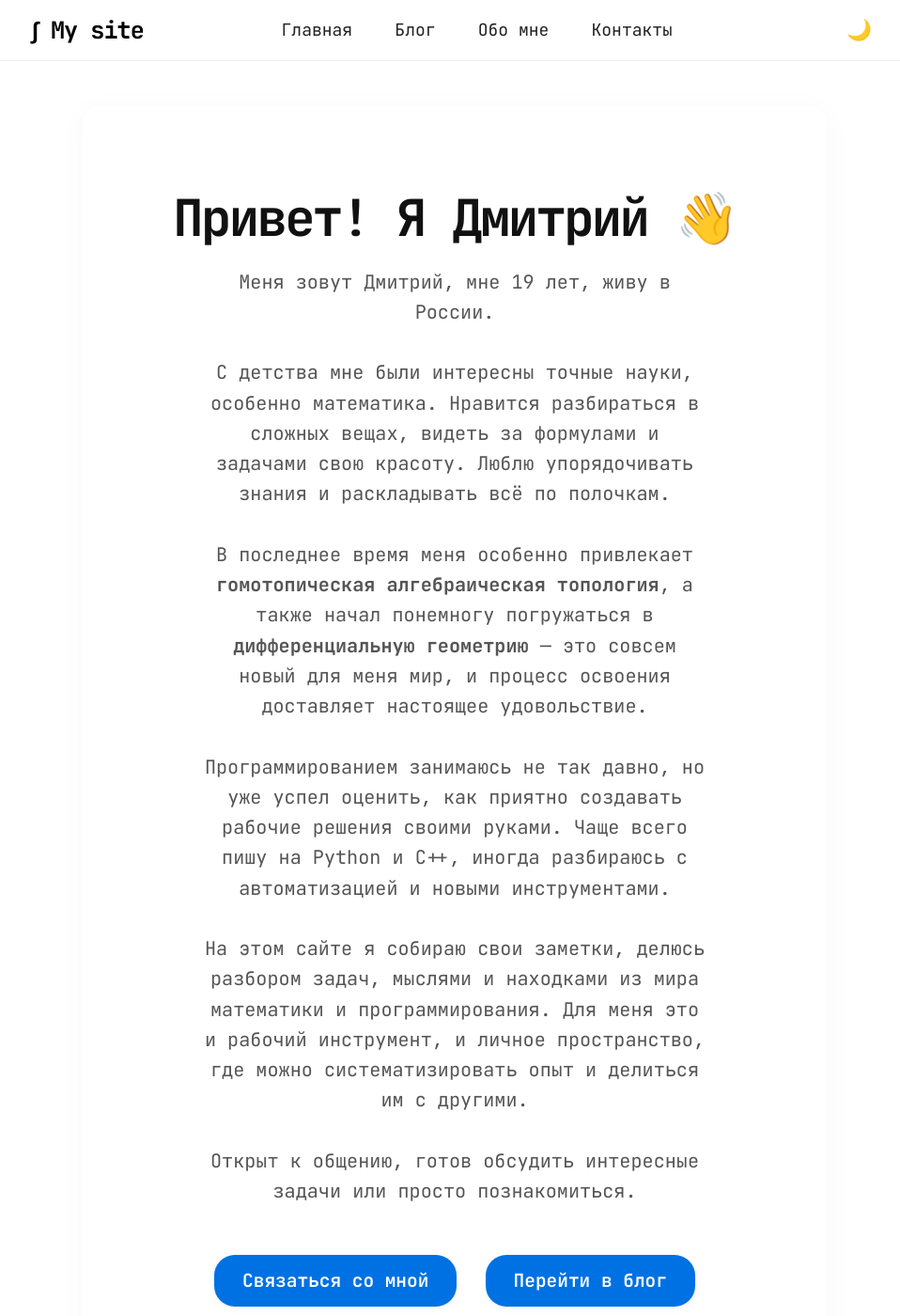
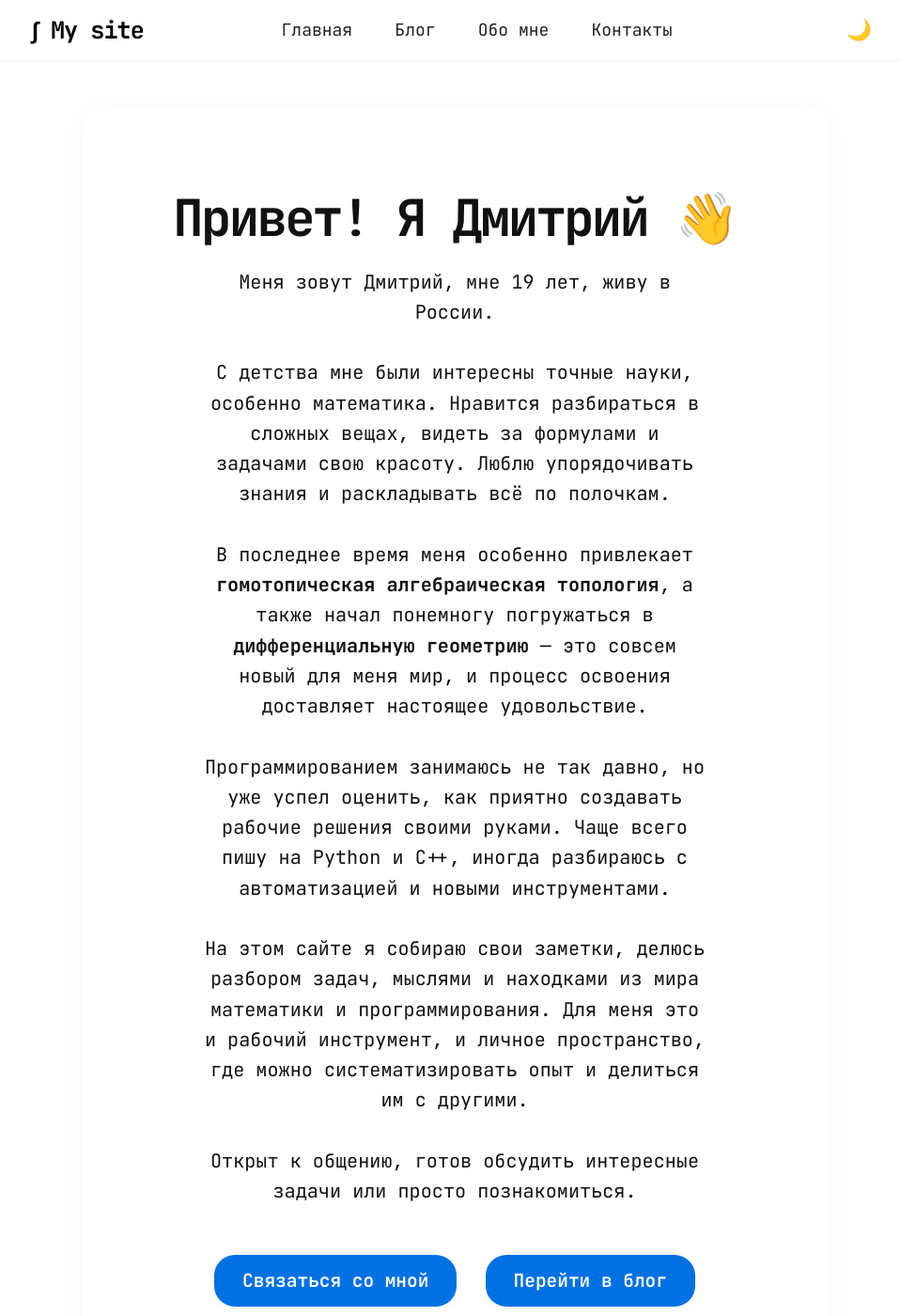
Before and after one commit to dshohlov/my-site, a Jekyll site: the page built from about.md, in a window 1280 px wide and 1400 px high. Shown: the whole window at 94% size, without its empty margins (156-1114 px from the left). Built offline with Jekyll 4.4.1, drawn with Linux system fonts in a browser that asks for light colours.

Commit message:
Весь текст: чёрный на белом, белый на тёмном фоне2

```diff
--- a/assets/style.css
+++ b/assets/style.css
@@ -151,9 +151,13 @@ body.dark-theme a:hover {
   letter-spacing: -0.05em;
 }
 .hero-desc {
-  color: #555;
+  color: #111; /* Чёрный текст на светлой */
   font-size: 1.22em;
   margin-bottom: 20px;
+}
+
+body.dark-theme .hero-desc {
+  color: #fff; /* Белый текст на тёмной */
 }
 
 .button-main {
```
Also changed, not shown: 1 other file.
